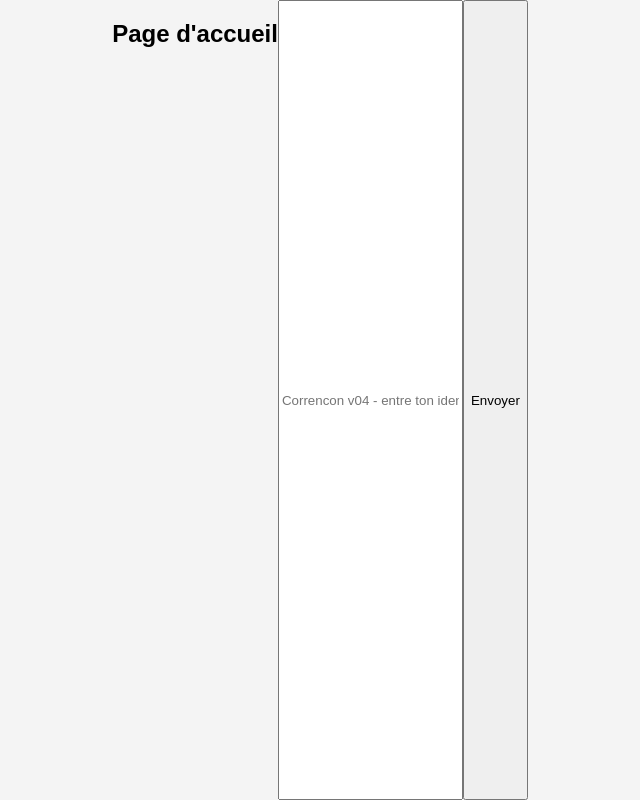
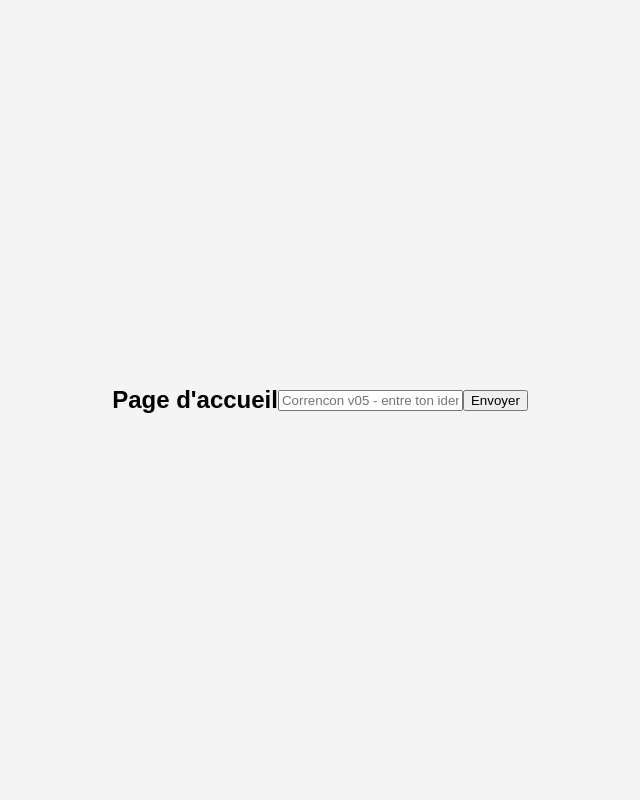
Before and after one commit to thevenoncorrencon-githb/correncon, a plain HTML site: page index.html in a window 1280 px wide. Shown: the whole page, without its empty margins (320-960 px from the left). Drawn offline with Linux system fonts and the light colour scheme.

Commit message:
Update index.html

```diff
--- a/index.html
+++ b/index.html
@@ -10,7 +10,7 @@ body {
     height: 100vh;
     display: flex;
     justify-content: center;   /* centre horizontal */
-    //align-items: center;       /* centre vertical */
+    align-items: center;       /* centre vertical */
     font-family: Arial, sans-serif;
     background-color: #f4f4f4;
 }
@@ -28,7 +28,7 @@ body {
 
     <h2>Page d'accueil</h2>
 
-    <input type="text" id="texte" placeholder="Correncon v04 - entre ton identifiant">
+    <input type="text" id="texte" placeholder="Correncon v05 - entre ton identifiant">
     <button onclick="envoyer()">Envoyer</button>
 
     <script>
```
